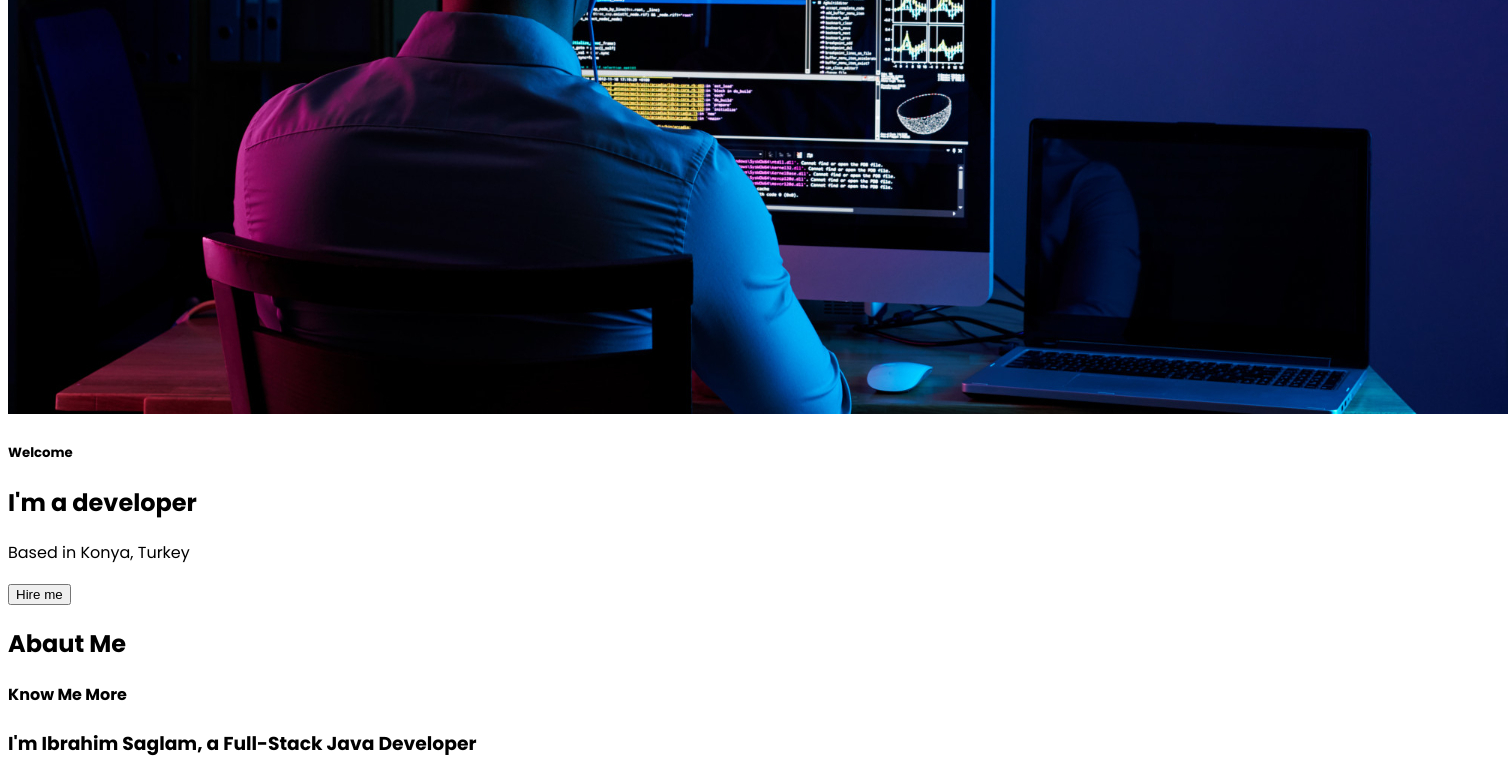
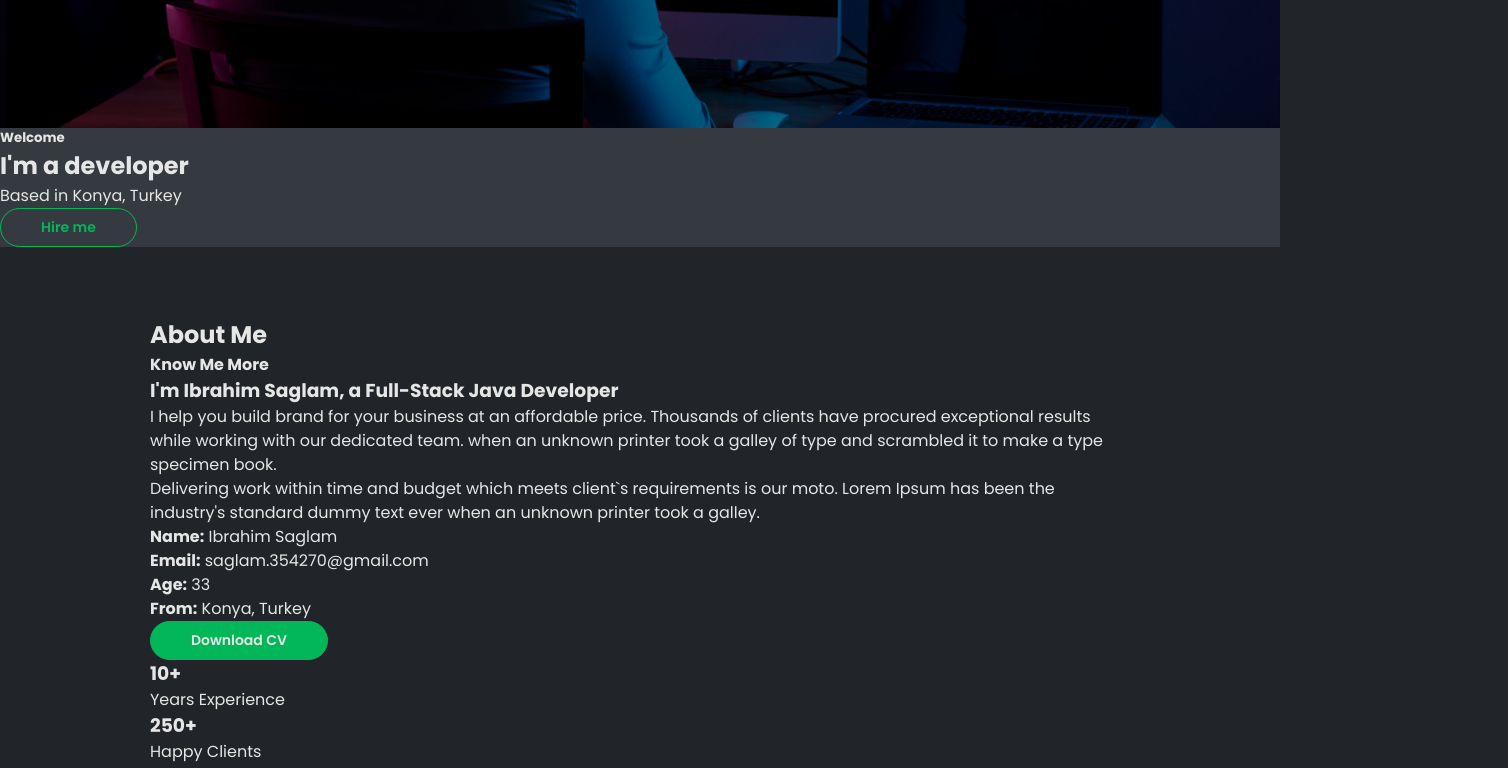
Before and after one commit to ibrahim354270/Web-Site-CV, a plain HTML site: page index.html in a window 1280 px wide. Shown: the part 960-1728 px from the top of the page, 1508 px wide, since content can reach past the window. Drawn offline with Linux system fonts and the light colour scheme.

Commit message:
15.01.24

```diff
--- /dev/null
+++ b/css/reset.css
@@ -0,0 +1,40 @@
+/*
+  1. Use a more-intuitive box-sizing model.
+*/
+*, *::before, *::after {
+    box-sizing: border-box;
+  }
+  /*
+    2. Remove default margin
+  */
+  * {
+    margin: 0;
+  }
+  /*
+    Typographic tweaks!
+    3. Add accessible line-height
+    4. Improve text rendering
+  */
+  body {
+    line-height: 1.5;
+    -webkit-font-smoothing: antialiased;
+  }
+  /*
+    5. Improve media defaults
+  */
+  img, picture, video, canvas, svg {
+    display: block;
+    max-width: 100%;
+  }
+  /*
+    6. Remove built-in form typography styles
+  */
+  input, button, textarea, select {
+    font: inherit;
+  }
+  /*
+    7. Avoid text overflows
+  */
+  p, h1, h2, h3, h4, h5, h6 {
+    overflow-wrap: break-word;
+  }
--- a/css/style.css
+++ b/css/style.css
@@ -1,3 +1,97 @@
-body{
-    font-family: 'Poppins', sans-serif;
+/* COMMON  */
+:root {
+    --color1: #212529;
+    --color2: #e6e6e6;
+    --color3: #343a40;
+    --color4: #02b75a;
+    --color5: #4f4f50;
+    --color6: #0f0f0f;
+    --color7: #00ea71;
 }
+body {
+    font-family: "Poppins", sans-serif;
+    background-color: var(--color1);
+    color: var(--color2);
+}
+a{
+    color: var(--color2);
+    text-decoration: none;
+}
+a:hover{
+    color: var(--color4)
+}
+ul, ol{
+    list-style-type: none;
+    padding: 0;
+}
+.container{
+    padding: 70px 150px;
+}
+.btn{
+    background: none;
+    border: 1px solid var(--color5);
+    color: var(--color5);
+    padding: 8px 40px;
+    font-size: 14px;
+    font-weight: 600;
+    cursor: pointer;
+    border-radius: 60px;
+    -webkit-border-radius: 60px;
+    -moz-border-radius: 60px;
+    -ms-border-radius: 60px;
+    -o-border-radius: 60px;
+}
+.btn:hover{
+    border-color: var(--color2);
+    color: var(--color2);
+}
+.btn-outline{
+    border-color: var(--color4);
+    color: var(--color4);
+}
+.btn-outline:hover{
+    border-color: var(--color7);
+    color: var(--color7);
+}
+.btn-bg{
+    background-color: var(--color4);
+    border-color: var(--color4);
+    color: var(--color2);
+}
+.btn-bg:hover{
+    background-color: var(--color7);
+    border-color: var(--color7);
+    color: var(--color1);
+}
+.form-control{
+    width: 100%;
+    background-color: var(--color1);
+    color:var(--color5);
+    border:none;
+    padding: 7px 10px;
+    margin-top: 5px;
+    margin-bottom: 5px;
+    border-radius: 5px;
+    -webkit-border-radius: 5px;
+    -moz-border-radius: 5px;
+    -ms-border-radius: 5px;
+    -o-border-radius: 5px;
+}
+.form-control:focus{
+    outline:1px solid var(--color5);
+}
+main > section:nth-child(odd){
+    background-color: var(--color3);
+}
+/* HEADER */
+header{
+}
+/* BANNER */
+.banner img{
+    width: 100vw;
+    height: 100vh;  /* resmin ekranı kapladığı boyut tam sayfa olsun diye */
+    object-fit: cover;
+    object-position: center center;
+    filter: brightness(50%); /* resmin üzerine yazı koyduğumuzda resmi biraz şeffaf hale getirmek için*/
+    -webkit-filter: brightness(50%);
+}
--- a/index.html
+++ b/index.html
@@ -16,6 +16,7 @@
 <link rel="preconnect" href="https://fonts.gstatic.com" crossorigin>
 <link href="https://fonts.googleapis.com/css2?family=Poppins:wght@100;200;300;400;500;600;700;800;900&display=swap" rel="stylesheet">
 
+<link rel="stylesheet" href="/css/reset.css">
 <link rel="stylesheet" href="/css/style.css">
 </head>
 <body>
@@ -35,8 +36,8 @@
         </nav>
         <nav class="social-menu">
             <ul>
-                <li><a href="https://linkedin.com" target="_blank" rel="no-opener no-referrer">Linkedin</a></li>
-                <li><a href="https://twitter.com" target="_blank" rel="no-opener no-referrer">Twitter</a></li>
+                <li><a href="www.linkedin.com/in/ibrahim-sağlam-b3446a279" target="_blank" rel="no-opener no-referrer">Linkedin</a></li>
+                <li><a href="https://github.com/ibrahim354270" target="_blank" rel="no-opener no-referrer">Github</a></li>
                 <li><a href="https://instagram.com" target="_blank" rel="no-opener no-referrer">Instagram</a></li>
             </ul>
         </nav>
@@ -49,14 +50,14 @@
                 <h5>Welcome</h5>
                 <h2>I'm a developer</h2>
                 <p>Based in Konya, Turkey</p>
-                <button>Hire me</button>
+                <button class="btn btn-outline">Hire me</button>
             </div>
 
         </section>
 
         <section class="about container">
             <div class="section-title">
-                <h2>Abaut Me</h2>
+                <h2>About Me</h2>
                 <h4>Know Me More</h4>
             </div>
 
@@ -81,7 +82,7 @@
                         <li><strong>Age:</strong> 33</li>
                         <li><strong>From:</strong> Konya, Turkey</li>
                     </ul>
-                    <button>Download CV</button>
+                    <button class="btn btn-bg">Download CV</button>
                 </div>
             </div>
 
@@ -293,7 +294,7 @@
                     </ul>
                 </div>
             </div>
-            <button>Download CV</button>
+            <button class="btn">Download CV</button>
         </div>
     </section>
 
@@ -396,13 +397,13 @@
                     <h4>SEND US A NOTE</h4>
                     <form action="">
                         <div>
-                            <input type="text" name="name" id="name" placeholder="Name">
-                            <input type="email" name="email" id="email" placeholder="E-mail">
+                            <input type="text" name="name" class="form-control" id="name" placeholder="Name">
+                            <input type="email" name="email" class="form-control" id="email" placeholder="E-mail">
                         </div>
                         <div>
-                            <textarea name="message" id="message" cols="46" rows="5" placeholder="Your message"></textarea>
+                            <textarea name="message" id="message" class="form-control" cols="46" rows="5" placeholder="Your message"></textarea>
                         </div>
-                        <button class="btn">Send Message</button>
+                        <button class="btn btn-bg">Send Message</button>
                     </form>
                 </div>
             </div>
```
